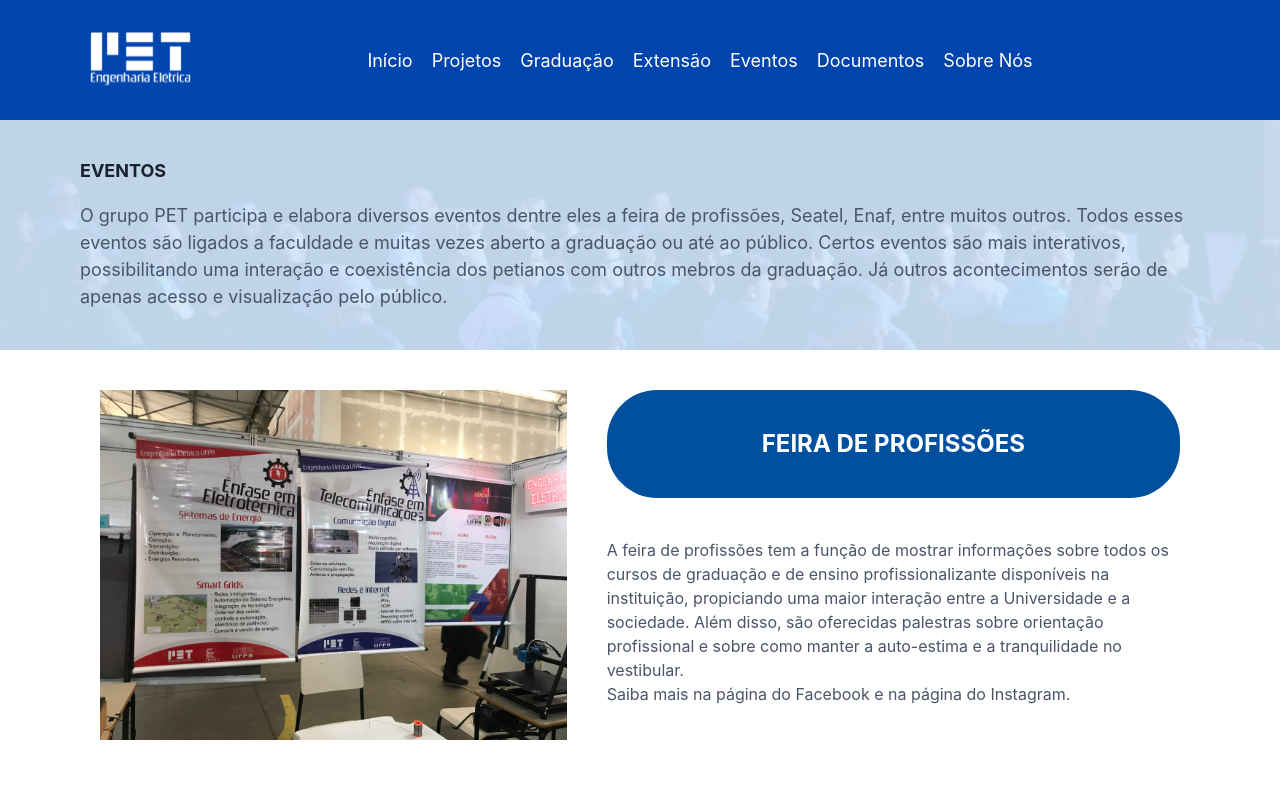
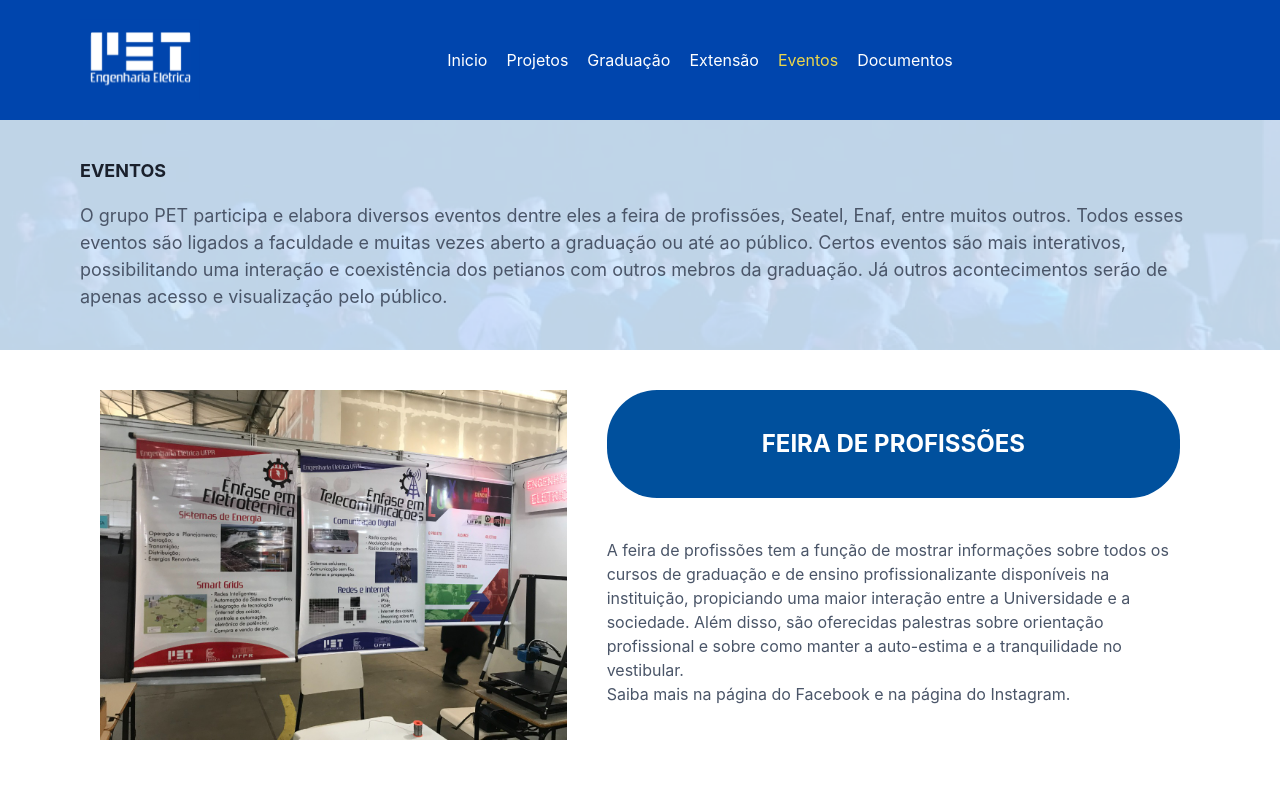
Before and after one commit to PET-Eletrica-UFPR/sitePET, a React (Vite) app: page /events in a window 1280 px wide. Shown: the top 800 px of the page. Built offline with nearby package versions, Linux system fonts and the light colour scheme.

Commit message:
add active-links

```diff
--- a/src/components/Header.tsx
+++ b/src/components/Header.tsx
@@ -1,5 +1,6 @@
 import { Flex, Link, Image, HStack, useBreakpointValue } from '@chakra-ui/react';
 import { Link as ReactRouterLink } from 'react-router-dom';
+import { NavLink, NavLinkProps } from 'react-router-dom';
 
 
 export function Header() {
@@ -77,13 +78,12 @@ export function Header() {
         mr='auto'
       >
 
-        <Link as={ReactRouterLink} to='/' fontSize={["xs", "lg"]}>Início</Link>
-        <Link as={ReactRouterLink} to='/projects' fontSize={["xs", "lg"]}>Projetos</Link>
-        <Link as={ReactRouterLink} to='/graduation' fontSize={["xs", "lg"]}>Graduação</Link>
-        <Link as={ReactRouterLink} to='/extension' fontSize={["xs", "lg"]}>Extensão</Link>
-        <Link as={ReactRouterLink} to='/events' fontSize={["xs", "lg"]}>Eventos</Link>
-        <Link as={ReactRouterLink} to='/certificates' fontSize={["xs", "lg"]}>Documentos</Link>
-        <Link as={ReactRouterLink} to='/about-us' fontSize={["xs", "lg"]}>Sobre Nós</Link>
+        <NavLink style={({ isActive }) => ({ color: isActive ? '#EBD64C' : '#fff', background: isActive ? '#0045AD' : '#0045AD',  })} to="/">Inicio </NavLink>
+        <NavLink style={({ isActive }) => ({ color: isActive ? '#EBD64C' : '#fff', background: isActive ? '#0045AD' : '#0045AD',  })} to='/projects'>Projetos</NavLink>
+        <NavLink style={({ isActive }) => ({ color: isActive ? '#EBD64C' : '#fff', background: isActive ? '#0045AD' : '#0045AD',  })} to='/graduation' >Graduação</NavLink>
+        <NavLink style={({ isActive }) => ({ color: isActive ? '#EBD64C' : '#fff', background: isActive ? '#0045AD' : '#0045AD',  })} to='/extension' >Extensão</NavLink>
+        <NavLink style={({ isActive }) => ({ color: isActive ? '#EBD64C' : '#fff', background: isActive ? '#0045AD' : '#0045AD',  })} to='/events' >Eventos</NavLink>
+        <NavLink style={({ isActive }) => ({ color: isActive ? '#EBD64C' : '#fff', background: isActive ? '#0045AD' : '#0045AD',  })} to='/certificates' >Documentos</NavLink>
 
       </HStack>
     </Flex>
```
